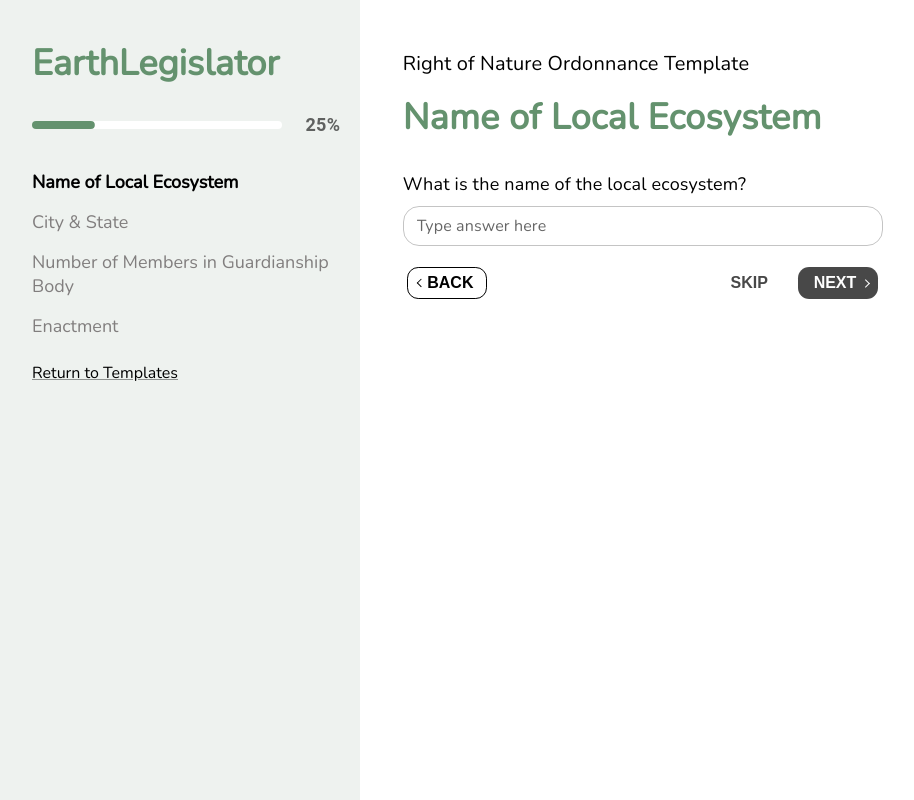
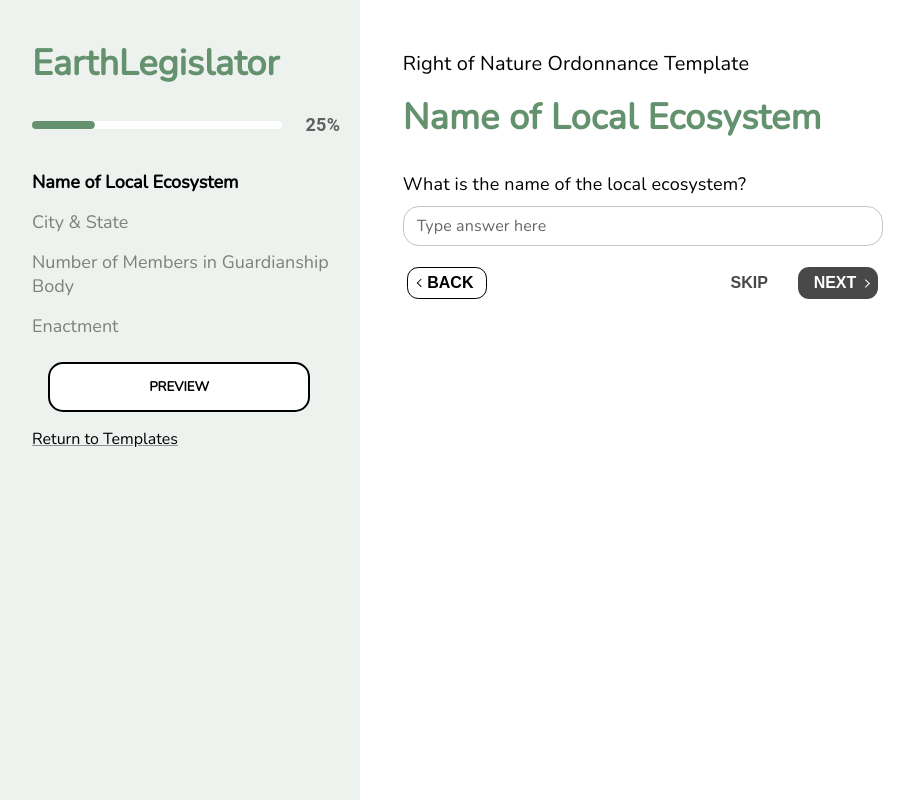
Before and after one commit to cornellh4i/earth-law-center, a React (Create React App) app in the folder client/: page /template-filler in a window 1280 px wide. Shown: the whole page, without its empty margins (0-914 px from the left). Built offline with nearby package versions, Linux system fonts and the light colour scheme.

Commit message:
created preview button

```diff
--- a/client/src/components/Button/Button.css
+++ b/client/src/components/Button/Button.css
@@ -264,3 +264,20 @@
   margin-left: 1rem;
   border: none;
 }
+
+.template-preview-btn {
+  background: white;
+  color: black;
+  font-family: 'Nunito';
+  font-weight:bold;
+  border: 0.125rem solid #000000;
+  border-radius: 0.938rem;
+  height: 3.125rem;
+  width: 80%;
+  margin-top: 1rem;
+  margin-left: 2rem;
+}
+
+.template-preview-btn:hover {
+  opacity: 0.7;
+}
--- a/client/src/components/FieldSideBar/FieldSideBar.jsx
+++ b/client/src/components/FieldSideBar/FieldSideBar.jsx
@@ -5,6 +5,7 @@ import LinearProgressWithLabel from './ProgressBar';
 import Box from '@mui/material/Box';
 import Drawer from '@mui/material/Drawer';
 import Link from '@mui/material/Link';
+import Button from '../Button/Button';
 
 /** Component for a Field Side Bar
  * @param {title} is the title to display in the sidebar
@@ -39,9 +40,11 @@ const FieldSideBar = (props) => {
         <div className='bar-div'>
           {props.fieldItem}
         </div>
+        <Button css='template-preview-btn' text={'PREVIEW'}/>
         <Box pt={2} className='return'>
           <Link href='/laws' color='text.secondary'>Return to Templates</Link>
         </Box>
+
       </div>
     </Drawer>
   );
```
